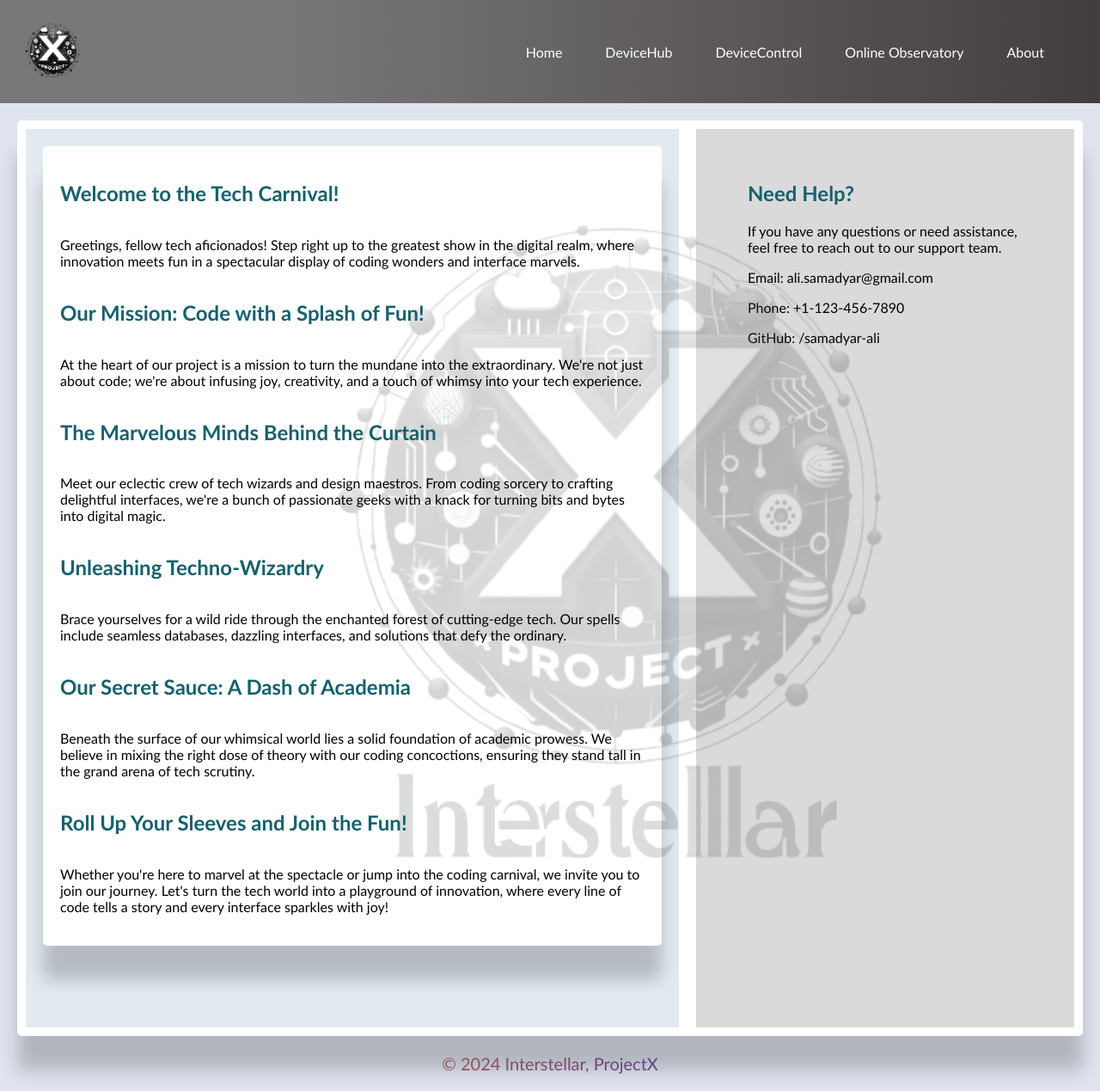
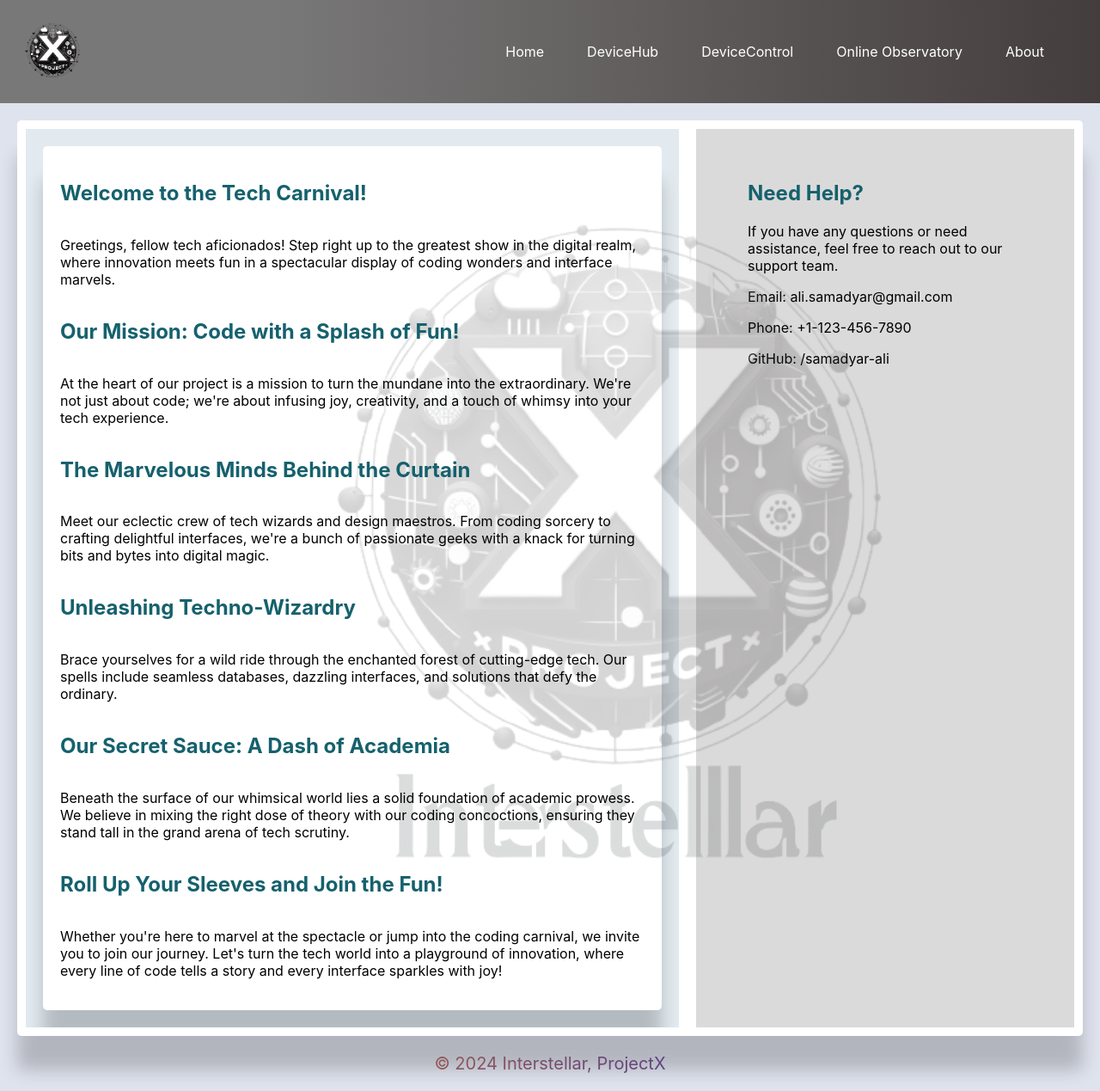
Before and after one commit to ali-samadyar/Project-Interstellar, a Django app: page /about/ in a window 1280 px wide. Shown: the whole page at 86% size. Run offline with Django 5.2, Linux system fonts and the light colour scheme; parts of the project's set-up code (start-up, migrations or seed data) failed here and were passed over.

Commit message:
CSS update

```diff
--- a/ProjectX/static/css/base.css
+++ b/ProjectX/static/css/base.css
@@ -1,8 +1,17 @@
+:root {
+    --font-family-sans-serif: -apple-system, BlinkMacSystemFont, "Segoe UI", Roboto, "Helvetica Neue", Arial, "Noto Sans", sans-serif, "Apple Color Emoji", "Segoe UI Emoji", "Segoe UI Symbol", "Noto Color Emoji";
+    --font-family-monospace: SFMono-Regular, Menlo, Monaco, Consolas, "Liberation Mono", "Courier New", monospace;
+}
+
+html {
+    font-family: sans-serif;
+}
+
 body {
     font-family: sans-serif;
     margin: 0;
     padding: 0;
-    font-family: Trebuchet MS, Arial, Helvetica, sans-serif;
+    font-family: -apple-system, BlinkMacSystemFont, "Segoe UI", Roboto, "Helvetica Neue", Arial, "Noto Sans", sans-serif, "Apple Color Emoji", "Segoe UI Emoji", "Segoe UI Symbol", "Noto Color Emoji";
     background-color: #dfe3ee;
     background-size: cover;
 }
```
Also changed, not shown: ProjectX/db.sqlite3.
